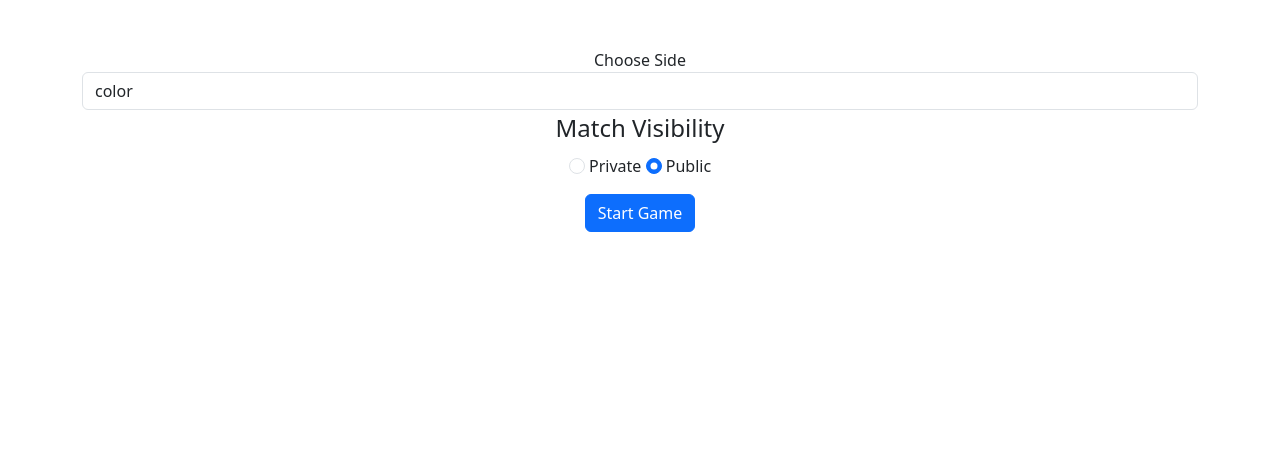
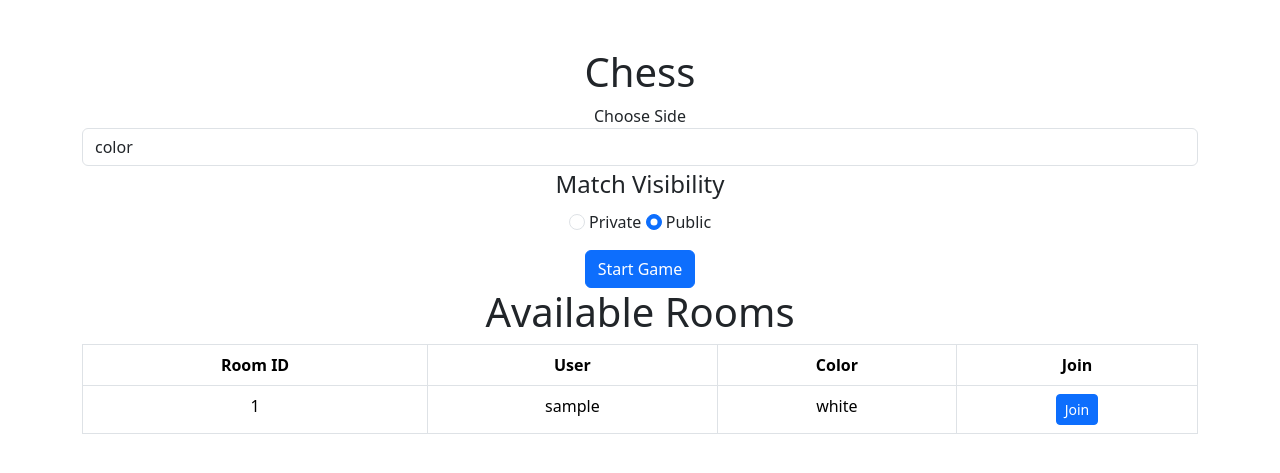
Before and after one commit to Benett-t/Final_Project, a Flask app: page /chess in a window 1280 px wide. Shown: the part 64-537 px from the top of the page. Run offline with Flask 3, Linux system fonts and the light colour scheme; the visitor is signed in with stand-in values (Sample User, id 1); some libraries are stand-ins or nearby versions.

Commit message:
Added displaying avaliable rooms for chess

```diff
--- a/Final_Project/app.py
+++ b/Final_Project/app.py
@@ -321,7 +321,7 @@ def chessboard(roomid):
     board_fen = rooms_boards[roomid].fen()
 
     if roomid not in room_colors:
-        room_colors[roomid] = {'white': None, 'black': None, 'visibility': 'public'}
+        room_colors[roomid] = {'white': None, 'black': None, 'visibility': 'public', 'room_id': roomid}
 
     color = room_colors[roomid]
 
@@ -533,17 +533,30 @@ def handle_move(data):
 def croom():
     global room_colors
     if request.method == "GET":
-        return render_template("searchchess.html")
+        public_rooms = []
+        for room_id, room_info in room_colors.items():  # room_id is the key, room_info is the dict
+            if room_info['visibility'] == "public":
+                # Check if both white and black are not filled
+                if room_info['white'] is None or room_info['black'] is None:
+                    username = room_info['white'] or room_info['black']  # Find the player who joined
+                    if username:
+                        color = "white" if room_info['white'] == username else "black"  # Determine the color
+                        public_rooms.append({
+                            "room_id": room_id,
+                            "username": username,
+                            "color": color  # Add color information
+                        })
+
+        return render_template("searchchess.html", rooms=public_rooms)
     else:
         room = str(uuid4())
         color = request.form.get('color')
-        visibility = request.form.get('visibility')
-        print(visibility)
+        visibility = str(request.form.get('visibility'))
         if room and color:
             username = session.get("username")
 
             if room not in room_colors:
-                room_colors[room] = {'white': None, 'black': None, 'visibility': visibility}
+                room_colors[room] = {'white': None, 'black': None, 'visibility': visibility, 'room_id': room}
 
             if room_colors[room][color] is None:
                 room_colors[room][color] = username
--- a/Final_Project/static/style.css
+++ b/Final_Project/static/style.css
@@ -144,7 +144,6 @@ body {
 }
 
 
-
 /* Style for tic tac toe */
 
 :root {
--- a/Final_Project/templates/searchchess.html
+++ b/Final_Project/templates/searchchess.html
@@ -5,6 +5,7 @@ Chess
 {% endblock %}
 
 {% block main %}
+    <h1>Chess</h1>
     <form method="POST" action="/chess">
     <div class="form-group">
       <label for="color">Choose Side</label>
@@ -23,7 +24,39 @@ Chess
         </fieldset>
       </div>
     </div>
+    <button type="submit" class="btn btn-primary mt-3">Start Game</button>
+    </form>
+    <div class="mb-3">
+      <div>
+        <h1>Available Rooms</h1>
+      </div>
+      <div>
+        <table class="table table-bordered table-hover text-center">
+          <thead class="thead-dark">
+            <tr>
+              <th scope="col">Room ID</th>
+              <th scope="col">User</th>
+              <th scope="col">Color</th>
+              <th scope="col">Join</th>
+            </tr>
+          </thead>
+          <tbody>
+              {% for room in rooms %}
+            <tr>
+              <td> {{ room.room_id }}  </td>
+              <td> {{ room.username }} </td>
+              <td> {{ room.color }}</td>
+              <td>
+                <a href="{{ url_for('chessboard', roomid=room.room_id) }}" class="btn btn-primary btn-sm">Join</a>
+              </td>
+            </tr>
+              {% endfor %}
+          </tbody>
+        </table>
+      </div>
+      {% if rooms|length == 0 %}
+      <p class="text-center mt-3">No available rooms at the moment.</p>
+      {% endif %}
+    </div>
 
-    <button type="submit" class="btn btn-primary mt-3">Start Game</button>
-  </form>
 {% endblock %}
```
